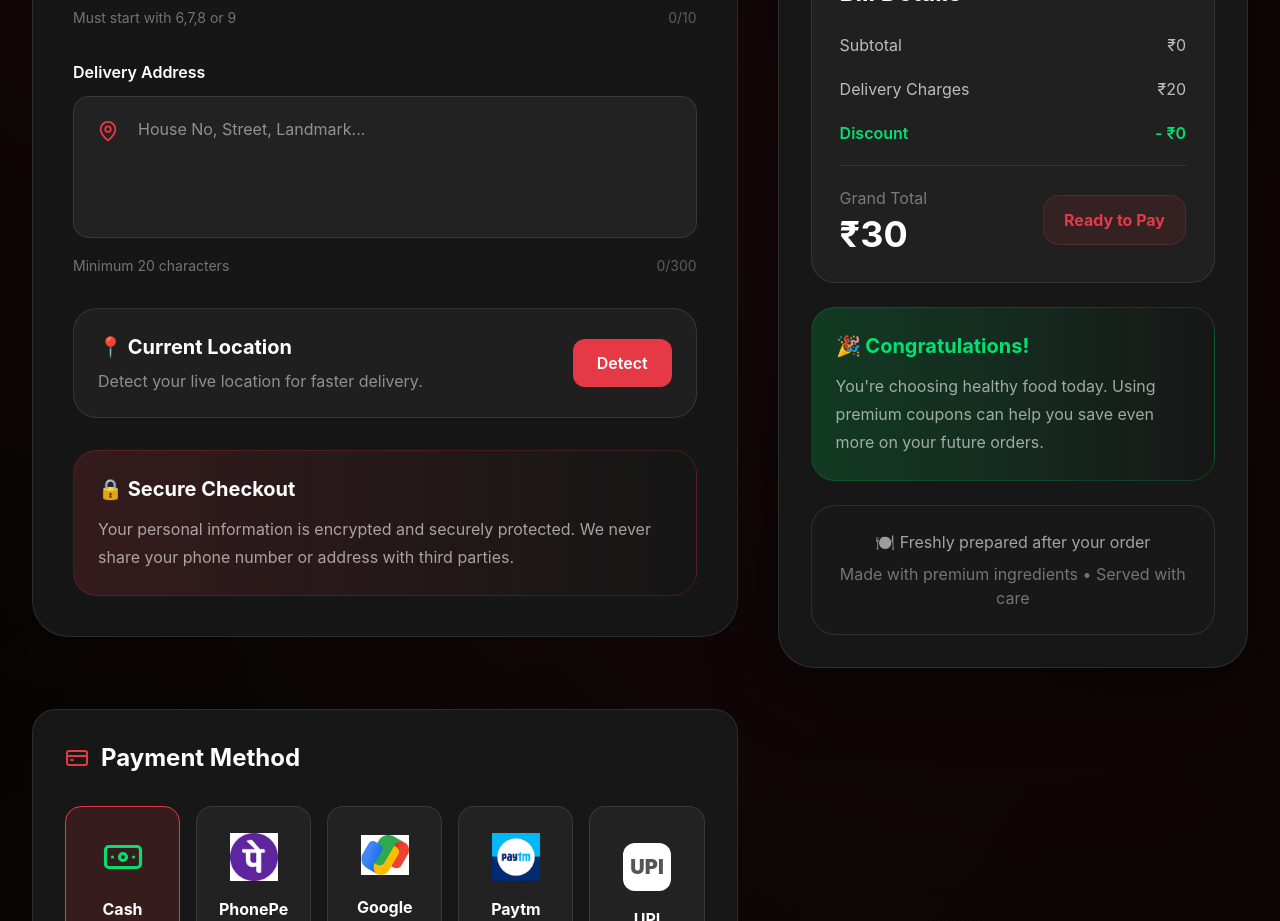
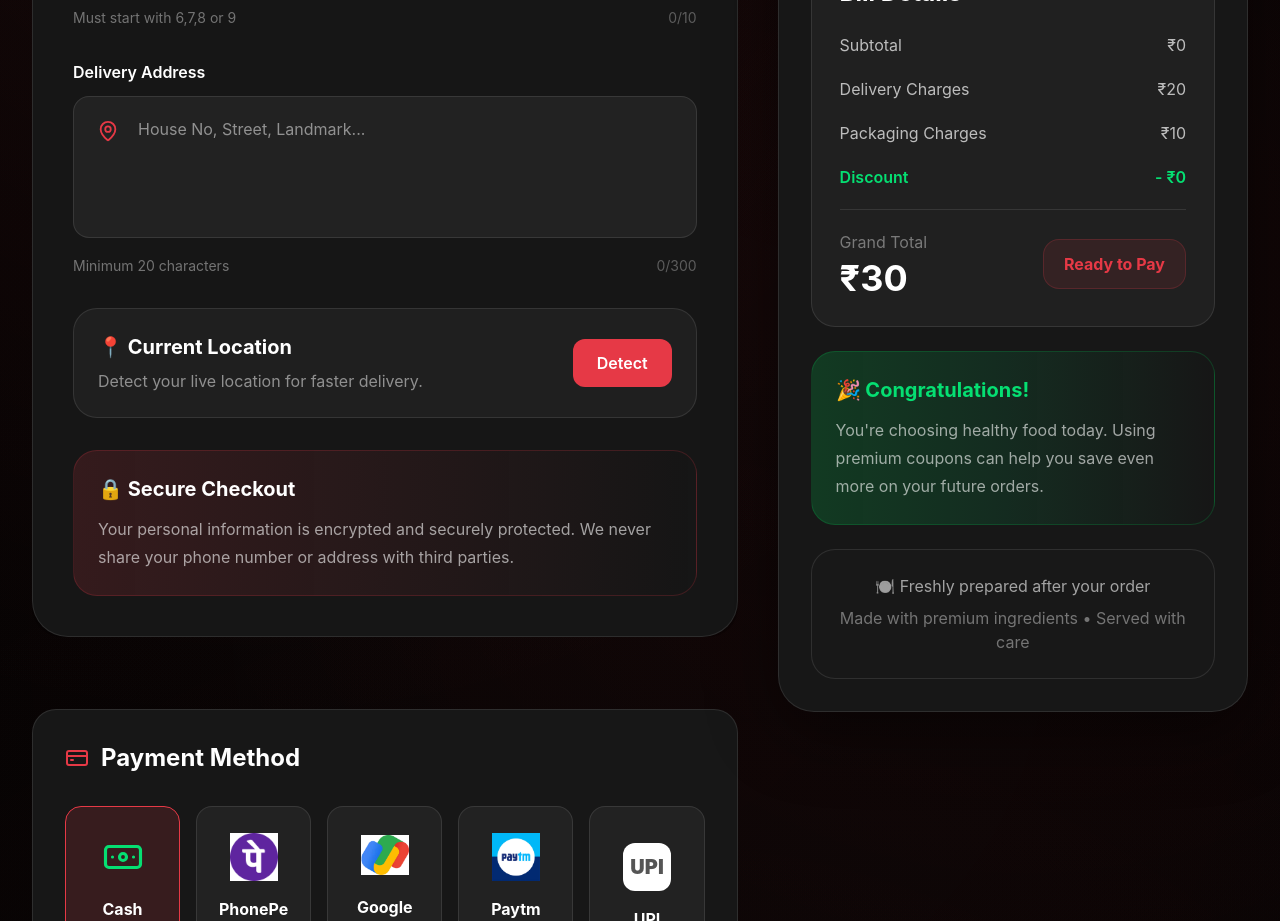
Before and after one commit to sunkarasivaprasad6-byte/varahieatandfit, a Next.js app: page /checkout in a window 1280 px wide. Shown: the part 1040-1961 px from the top of the page. Built offline with nearby package versions, Linux system fonts and the light colour scheme.

Commit message:
Update checkout bill details

```diff
--- a/components/checkout/OrderSummary.tsx
+++ b/components/checkout/OrderSummary.tsx
@@ -23,7 +23,7 @@ interface Props {
 
   totalPrice: number;
   deliveryCharge: number;
-  gst: number;
+  packagingCharge: number;
   discount: number;
   grandTotal: number;
 
@@ -39,6 +39,7 @@ export default function OrderSummary({
   cart,
   totalPrice,
   deliveryCharge,
+  packagingCharge,
   discount,
   grandTotal,
   coupon,
@@ -267,6 +268,11 @@ export default function OrderSummary({
                 <span>₹{deliveryCharge}</span>
               </div>
 
+              <div className="flex justify-between text-white/70">
+                <span>Packaging Charges</span>
+                <span>₹{packagingCharge}</span>
+              </div>
+
               <div className="flex justify-between text-green-400 font-semibold">
                 <span>Discount</span>
                 <span>- ₹{discount}</span>
```
